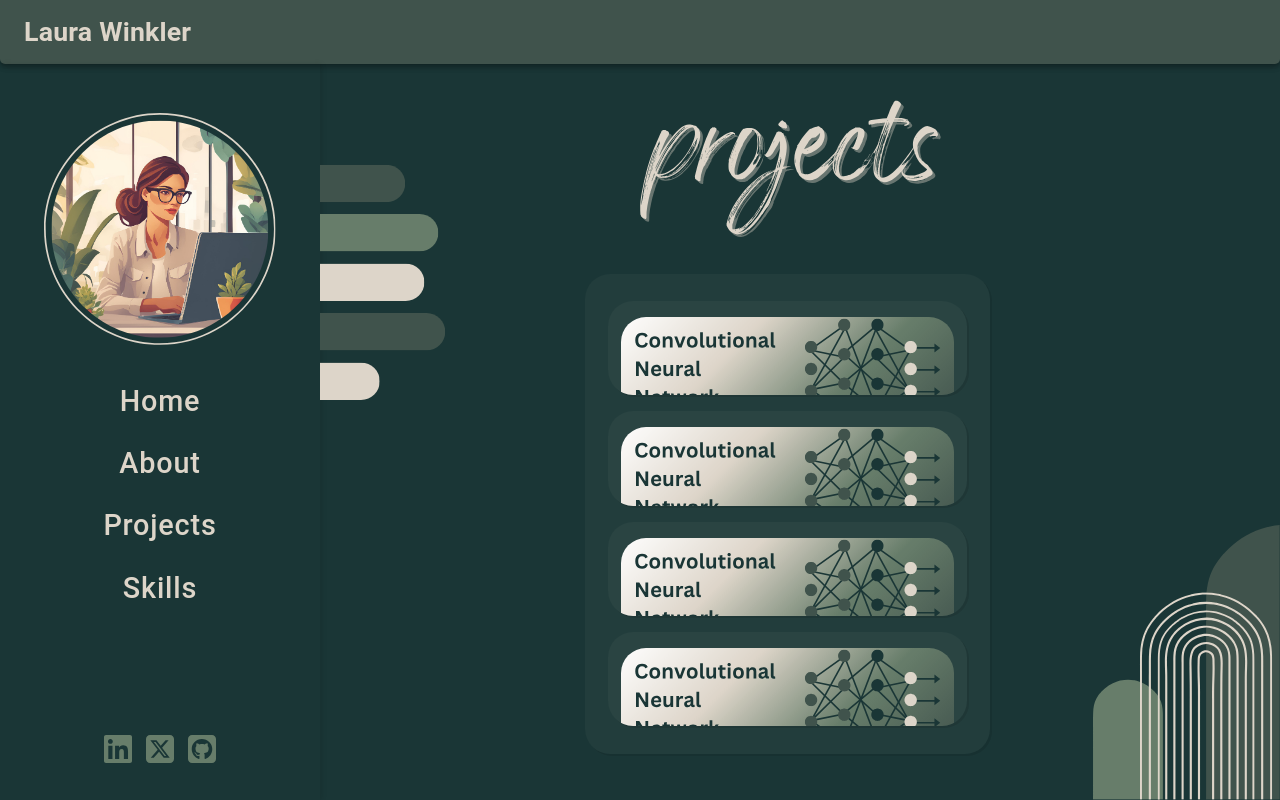
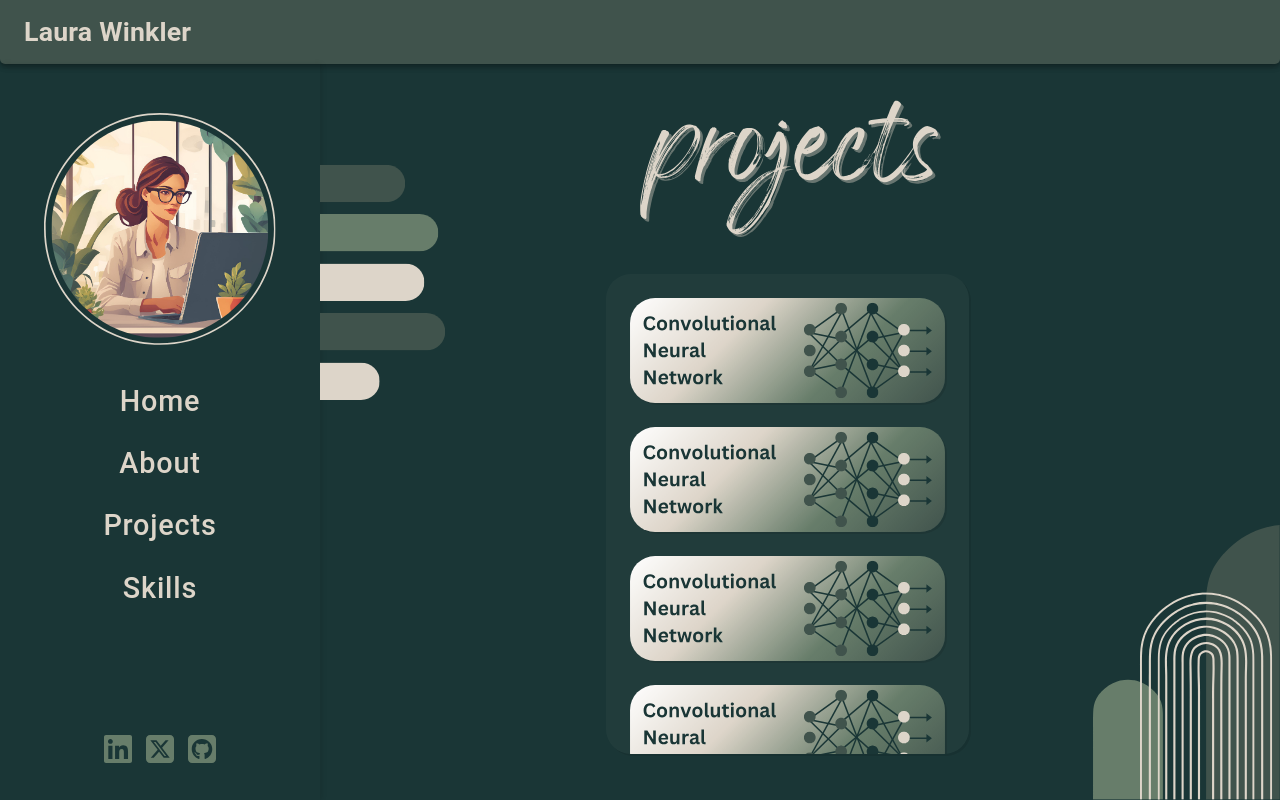
Before and after one commit to WinklerLaura/PortfolioLW, a React (Vite) app: page /projects in a window 1280 px wide. Built offline with nearby package versions, Linux system fonts and the light colour scheme.

Commit message:
adds last styling touches to make project media cards repsonsive

```diff
--- a/src/components/pages/projectsPage/ProjectsPage.tsx
+++ b/src/components/pages/projectsPage/ProjectsPage.tsx
@@ -1,81 +1,41 @@
 import { PageLayout } from "../PageLayout";
-import { Box, Card, CardMedia } from "@mui/material";
+import { Box, CardContent, CardMedia } from "@mui/material";
 import headerProjects from "../../../assets/headerGraphics/headerProjects.svg";
 import project1 from "../../../assets/projectImages/project1.svg";
+import { cardMediaStyle, parentCardStyle } from "./cardStyles";
 
 export const ProjectsPage = () => {
-    const cardStyle2 = {
-        height: "30vh",
-        width: "28vw",
-        margin: "1vh 0.3vw",
-        borderRadius: "25px",
-        boxShadow: "2px 2px rgba(0, 0, 0, 0.1)",
-        bgcolor: "rgb(221, 213, 201, 0.04)",
-    };
-
-    const cardMediaStyle2 = {
-        height: "13vh",
-        width: "26vw",
-        margin: "2vh 1vw",
-        borderRadius: "25px",
-        objectFit: "contain",
-    };
-
-    const parentCardStyle = {
-        maxWidth: { xs: "100%", sm: "40vw" },
-        maxHeight: "60vh",
-        bgcolor: "rgb(221, 213, 201, 0.04)",
-        padding: "1.2rem",
-        borderRadius: "25px",
-        boxShadow: "2px 2px rgba(0, 0, 0, 0.1)",
-        display: "flex",
-        flexDirection: "column",
-        alignItems: "center",
-        overflowX: "auto",
-        "&::-webkit-scrollbar": {
-            width: "8px",
-            backgroundColor: "transparent",
-        },
-        "&::-webkit-scrollbar-thumb": {
-            backgroundColor: "rgba(0, 0, 0, 0.2)",
-            borderRadius: "50px",
-        },
-    };
+    const projectCards = [
+        { id: 1, image: project1, title: "Project 1" },
+        { id: 2, image: project1, title: "Project 2" },
+        { id: 3, image: project1, title: "Project 3" },
+        { id: 4, image: project1, title: "Project 4" },
+    ];
 
     return (
-        <div style={{ height: "100%" }}>
+        <Box sx={{ height: "100%", width: "100%" }}>
             <PageLayout image={headerProjects}>
                 <Box sx={parentCardStyle}>
-                    <Card sx={cardStyle2}>
-                        <CardMedia
-                            sx={cardMediaStyle2}
-                            image={project1}
-                            title="project1Image"
-                        />
-                    </Card>
-                    <Card sx={cardStyle2}>
-                        <CardMedia
-                            sx={cardMediaStyle2}
-                            image={project1}
-                            title="project1Image"
-                        />
-                    </Card>
-                    <Card sx={cardStyle2}>
-                        <CardMedia
-                            sx={cardMediaStyle2}
-                            image={project1}
-                            title="project1Image"
-                        />
-                    </Card>
-                    <Card sx={cardStyle2}>
-                        <CardMedia
-                            sx={cardMediaStyle2}
-                            image={project1}
-                            title="project1Image"
-                        />
-                    </Card>
+                    {projectCards.map((project) => (
+                        <CardContent
+                            key={project.id}
+                            sx={{
+                                p: 0,
+                                height: "100%",
+                                "&:last-child": { pb: 0 },
+                            }}
+                        >
+                            <CardMedia
+                                component="img"
+                                sx={cardMediaStyle}
+                                image={project.image}
+                                title={project.title}
+                                loading="lazy"
+                            />
+                        </CardContent>
+                    ))}
                 </Box>
             </PageLayout>
-        </div>
+        </Box>
     );
 };
--- /dev/null
+++ b/src/components/pages/projectsPage/cardStyles.ts
@@ -0,0 +1,42 @@
+export const parentCardStyle = {
+    width: "100%",
+    maxWidth: {
+        xs: "95%",
+        sm: "85%",
+        md: "75%",
+    },
+    height: "auto",
+    maxHeight: "60vh",
+    backgroundColor: "rgb(221, 213, 201, 0.04)",
+    p: 3,
+    borderRadius: "25px",
+    boxShadow: "2px 2px rgba(0, 0, 0, 0.1)",
+    display: "flex",
+    flexDirection: "column",
+    gap: 3,
+    overflowY: "auto",
+    mx: "auto",
+    "&::-webkit-scrollbar": {
+        width: "5px",
+        backgroundColor: "transparent",
+    },
+    "&::-webkit-scrollbar-thumb": {
+        backgroundColor: "rgba(0, 0, 0, 0.2)",
+        borderRadius: "50px",
+    },
+    "&::-webkit-scrollbar-track": {
+        margin: "100px 0",
+    },
+};
+
+export const cardMediaStyle = {
+    height: "100%",
+    width: "100%",
+    borderRadius: "25px",
+    objectFit: "cover",
+    boxShadow: "2px 2px rgba(0, 0, 0, 0.1)",
+    transition: "transform 0.2s ease-in-out",
+    "&:hover": {
+        transform: "scale(1.02)",
+    },
+};
```
